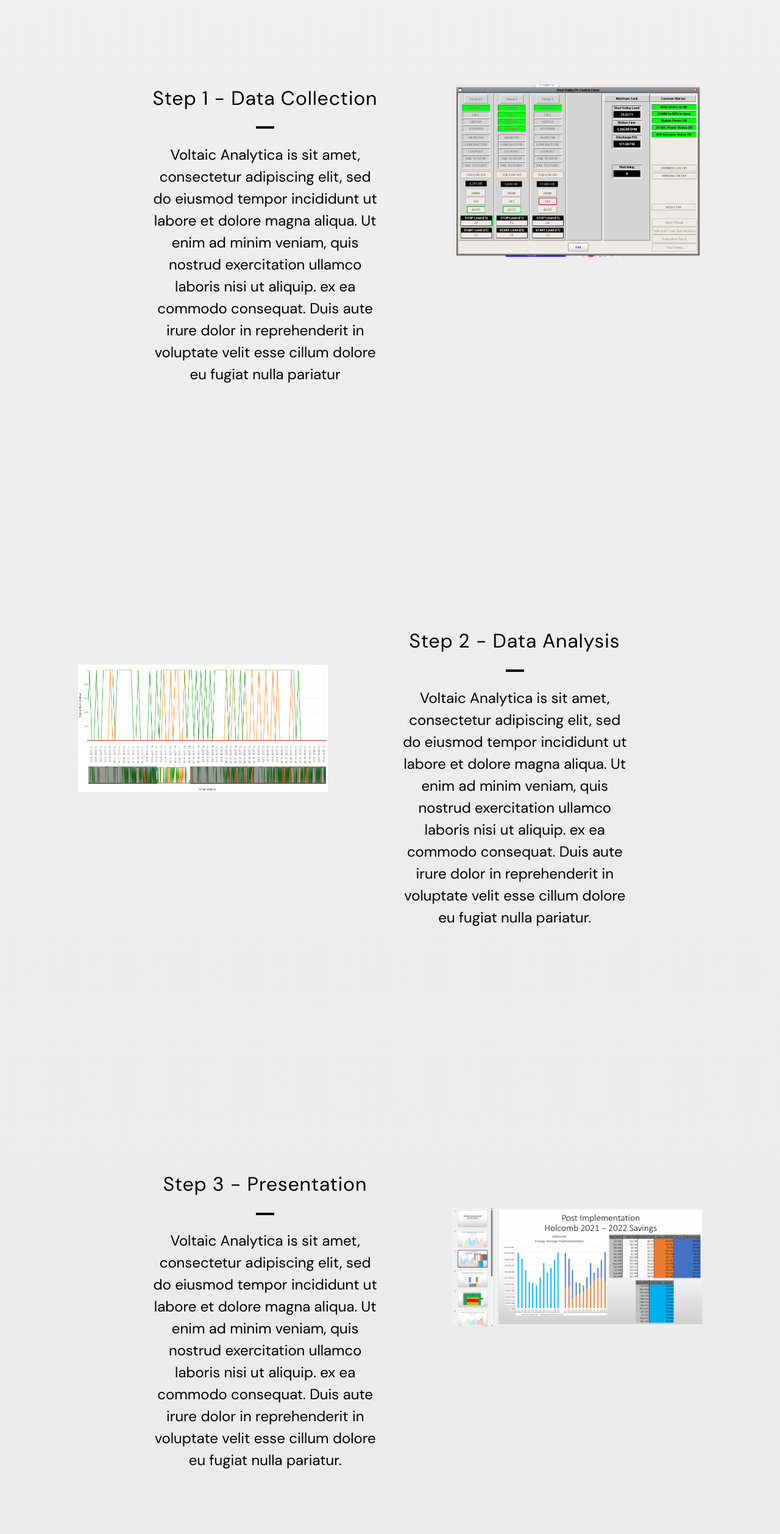
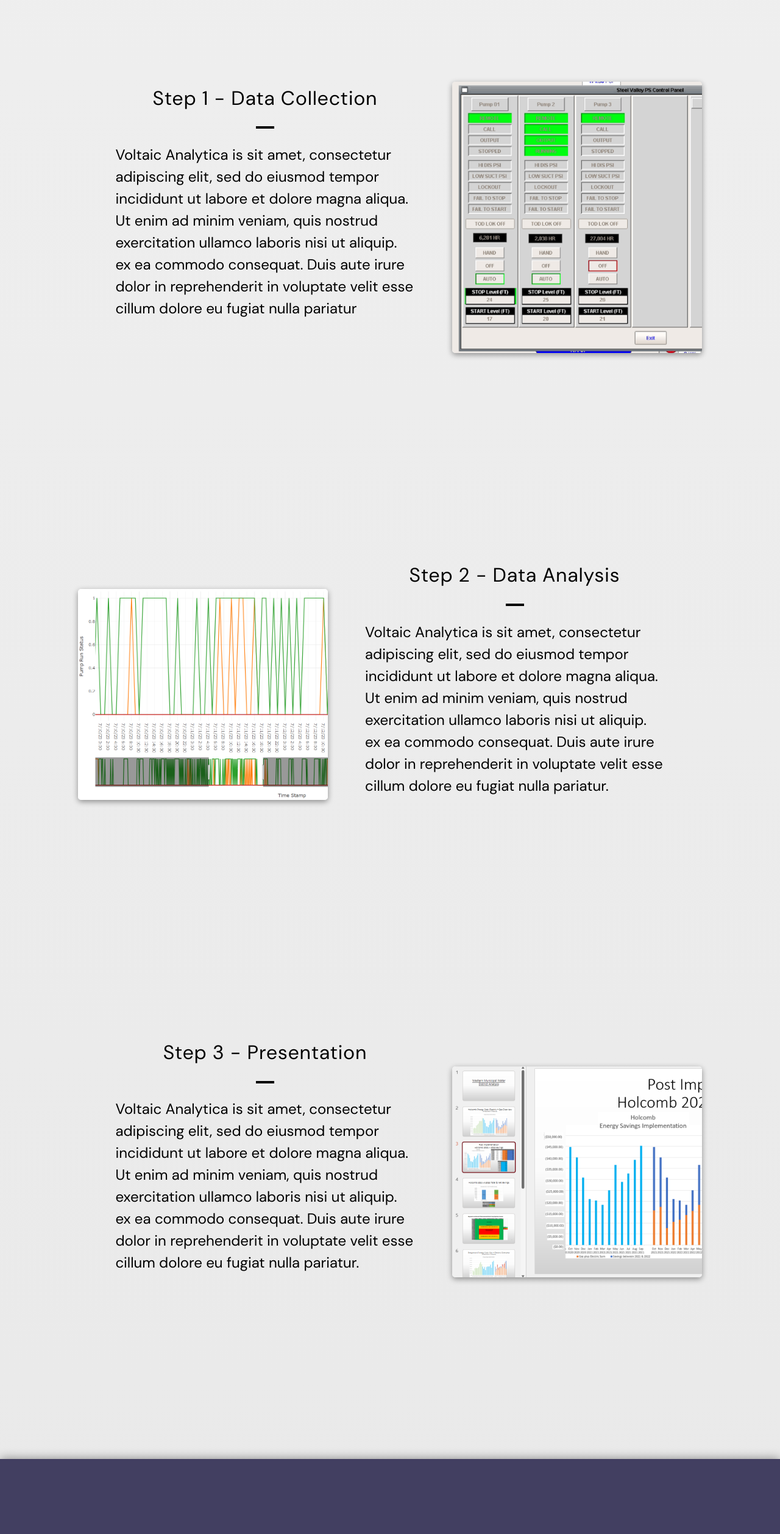
Before and after one commit to wangaj4/voltaic, a React (Create React App) app: page /services in a window 1280 px wide. Shown: the part 1480-3996 px from the top of the page at 61% size. Built offline with nearby package versions, Linux system fonts and the light colour scheme.

Commit message:
much better images

```diff
--- a/src/About.css
+++ b/src/About.css
@@ -33,10 +33,13 @@
     margin-right:5%;
     margin-top:auto;
     margin-bottom:auto;
-    background-size: contain !important;
+    background-size: cover !important;
     background-repeat: no-repeat !important;
     background-position: center;
     background: url("./img/collegeofengineering.jpg");
+
+    box-shadow: 0 3px 0.6rem rgba(0, 0, 0, 0.4);
+    border-radius:5px;
 }
 
 
--- a/src/Home.css
+++ b/src/Home.css
@@ -85,10 +85,6 @@
 }
 
 
-.leftText{
-    text-align:left;
-}
-
 .hidden{
     opacity:0;
     top:3rem;
@@ -155,6 +151,8 @@
     display: inline-flex;
     cursor: pointer;
     border-radius: 5px;
+    box-shadow: 0 0.3rem 1rem rgba(0, 0, 0, 0.6);
+
 
 }
 
@@ -218,15 +216,17 @@
     height:25rem;
     width:90%;
     margin-right:5%;
-    margin-top:auto;
-    margin-bottom:auto;
-    background-size: contain !important;
+    margin-inline:auto;
+    background-size: cover !important;
     background-repeat: no-repeat !important;
     background-position: center;
+    border-radius:5px;
 
     margin-left:20%;
     margin-block:10%;
     background: url("./img/water2.jpg");
+
+    box-shadow: 0 3px 0.6rem rgba(0, 0, 0, 0.7);
 }
 
 .flat{
@@ -280,13 +280,16 @@
 
 
 .teamImage{
-    height:100%;
-    width:30rem;
+    display:flex;
+    height:539px;
+    width:400px;
     margin-left:5%;
     margin-right:5%;
-    margin-block:5%;
-    background-size: contain !important;
+    margin-block:3rem;
+    background-size: cover !important;
     background-repeat: no-repeat !important;
     background-position: center;
     background: url("./img/ucr.jpeg");
+    box-shadow: 0 3px 0.6rem rgba(0, 0, 0, 0.4);
+    border-radius:5px;
 }
--- a/src/Services.css
+++ b/src/Services.css
@@ -7,10 +7,13 @@
     height:90%;
     width:100%;
     margin-block:auto;
-    background-size: contain !important;
+    background-size: cover !important;
     background-repeat: no-repeat !important;
     background-position: center;
     background: url("./img/tempstep1.png");
+
+    box-shadow: 0 3px 0.6rem rgba(0, 0, 0, 0.4);
+    border-radius:5px;
 }
 
 .stepImage2{
@@ -18,10 +21,13 @@
     height:70%;
     width:100%;
     margin-block:auto;
-    background-size: contain !important;
+    background-size: cover !important;
     background-repeat: no-repeat !important;
     background-position: center;
     background: url("./img/tempstep2.png");
+
+    box-shadow: 0 3px 0.6rem rgba(0, 0, 0, 0.4);
+    border-radius:5px;
 }
 
 .stepImage3{
@@ -29,8 +35,11 @@
     height:70%;
     width:100%;
     margin-block:auto;
-    background-size: contain !important;
+    background-size: cover !important;
     background-repeat: no-repeat !important;
     background-position: center;
     background: url("./img/tempstep3.png");
+
+    box-shadow: 0 3px 0.6rem rgba(0, 0, 0, 0.4);
+    border-radius:5px;
 }
--- a/src/Services.js
+++ b/src/Services.js
@@ -46,7 +46,7 @@ function Services(){
                 <div className={"sixty"}>
                     <div className={"centerHeader"}>Step 1 - Data Collection</div>
                     <div className={"separateBar"}/>
-                    <div className={"centerText"} id = "team1">
+                    <div className={"leftText"} id = "team1">
                         Voltaic Analytica is sit amet, consectetur adipiscing elit, sed do eiusmod tempor
                         incididunt ut labore et dolore magna aliqua. Ut enim ad minim veniam, quis nostrud
                         exercitation ullamco laboris nisi ut aliquip. ex ea commodo consequat. Duis aute irure dolor in
@@ -69,7 +69,7 @@ function Services(){
                 <div className={"sixty"}>
                     <div className={"centerHeader"}>Step 2 - Data Analysis</div>
                     <div className={"separateBar"}/>
-                    <div className={"centerText"} id = "team1">
+                    <div className={"leftText"} id = "team1">
                         Voltaic Analytica is sit amet, consectetur adipiscing elit, sed do eiusmod tempor
                         incididunt ut labore et dolore magna aliqua. Ut enim ad minim veniam, quis nostrud
                         exercitation ullamco laboris nisi ut aliquip. ex ea commodo consequat. Duis aute irure dolor in
@@ -86,7 +86,7 @@ function Services(){
                 <div className={"sixty"}>
                     <div className={"centerHeader"}>Step 3 - Presentation</div>
                     <div className={"separateBar"}/>
-                    <div className={"centerText"} id = "team1">
+                    <div className={"leftText"} id = "team1">
                         Voltaic Analytica is sit amet, consectetur adipiscing elit, sed do eiusmod tempor
                         incididunt ut labore et dolore magna aliqua. Ut enim ad minim veniam, quis nostrud
                         exercitation ullamco laboris nisi ut aliquip. ex ea commodo consequat. Duis aute irure dolor in
--- a/src/main.css
+++ b/src/main.css
@@ -134,6 +134,17 @@ body{
     line-height:1.5;
 }
 
+.leftText{
+    text-align: left;
+    padding-inline:20%;
+    padding-top:4%;
+    font-family: var(--main-font);
+    font-size:1.5rem;
+    line-height:1.5;
+}
+
+
+
 .fifty{
     flex-basis:50%;
 }
```
